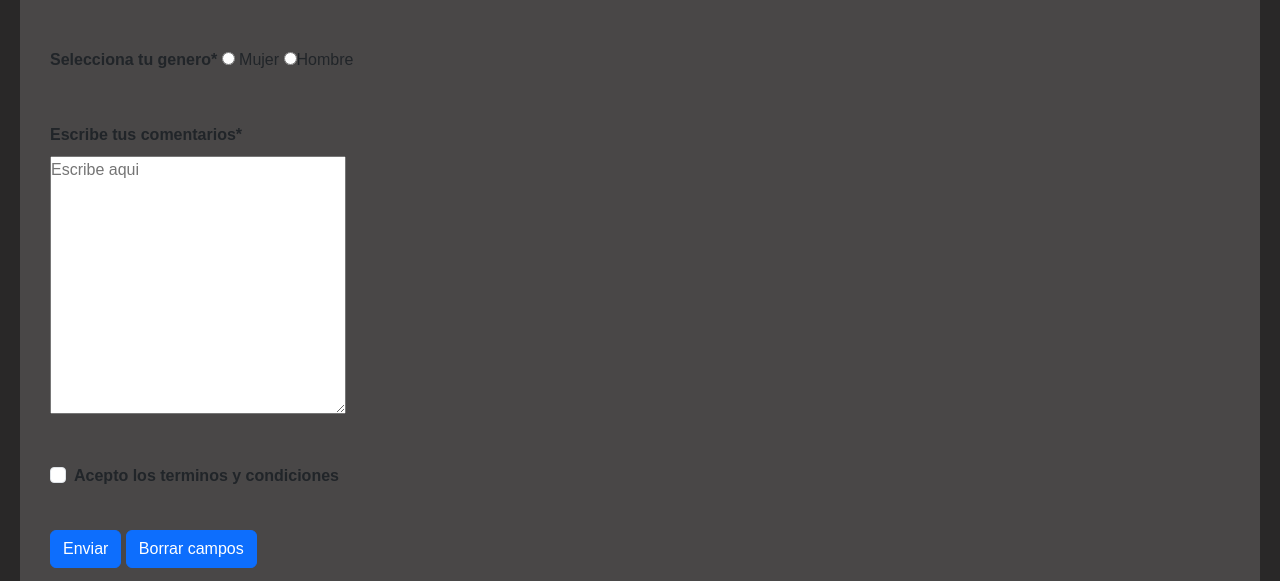
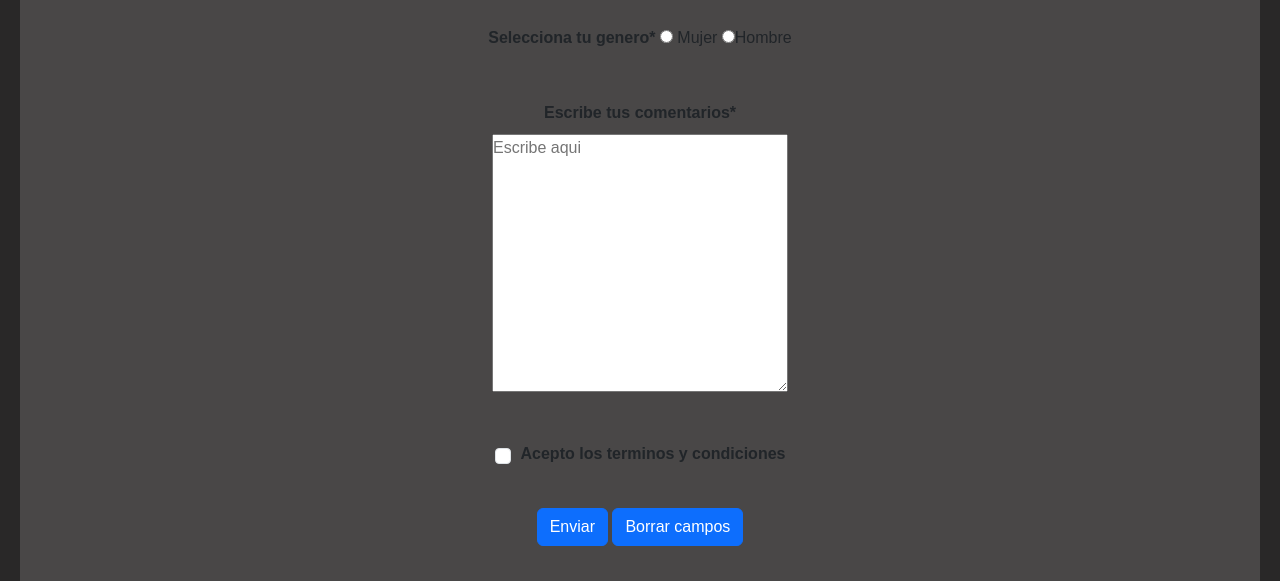
Before and after one commit to alvarom00/DayZ, a plain HTML site: page pages/contact.html in a window 1280 px wide. Shown: the part 745-1326 px from the top of the page. Drawn offline with nearby package versions, Linux system fonts and the light colour scheme.

Commit message:
Ahora el formulario esta centrado

```diff
--- a/css/style.css
+++ b/css/style.css
@@ -3,9 +3,7 @@
     margin: 0;
     box-sizing: border-box;
 }
-body{
-    background-color: #292828;
-}
+
 header{
     background-image: url(../Img/fondo.png);
     background-size: cover;
@@ -50,6 +48,7 @@ body {
     font-family: Arial, sans-serif;
     line-height: 1.6;
     margin: 20px;
+    background-color: #292828;
 }
 h1, h2 {
     text-align: center;
@@ -77,8 +76,16 @@ h3 {
     margin-bottom: 5px;
 }
 .formulario{
-    margin: 10px;
-    padding: 20px;
+    width: 100%;
+    height: 100%;
+}
+.form-check{
+    display: flex;
+    align-items: center;
+    justify-content: center;
+}
+.form-check-input{
+    margin-right: 10px;
 }
 .video-container{
     position: relative;
--- a/pages/contact.html
+++ b/pages/contact.html
@@ -43,7 +43,7 @@
     </header>
     <main>
         <h2>Si queres reportar algun bug o necesitas contactarnos por alguna otra razón completa el formulario y te contactaremos a tu mail.</h2>
-        <form class="formulario">
+        <form class="formulario text-center">
             <div class="mb-3">
                 <label for="name" class="form-label fw-bold">Escribe tu nombre*</label>
                 <input type="text" name="name" placeholder="Juan" required>
```
